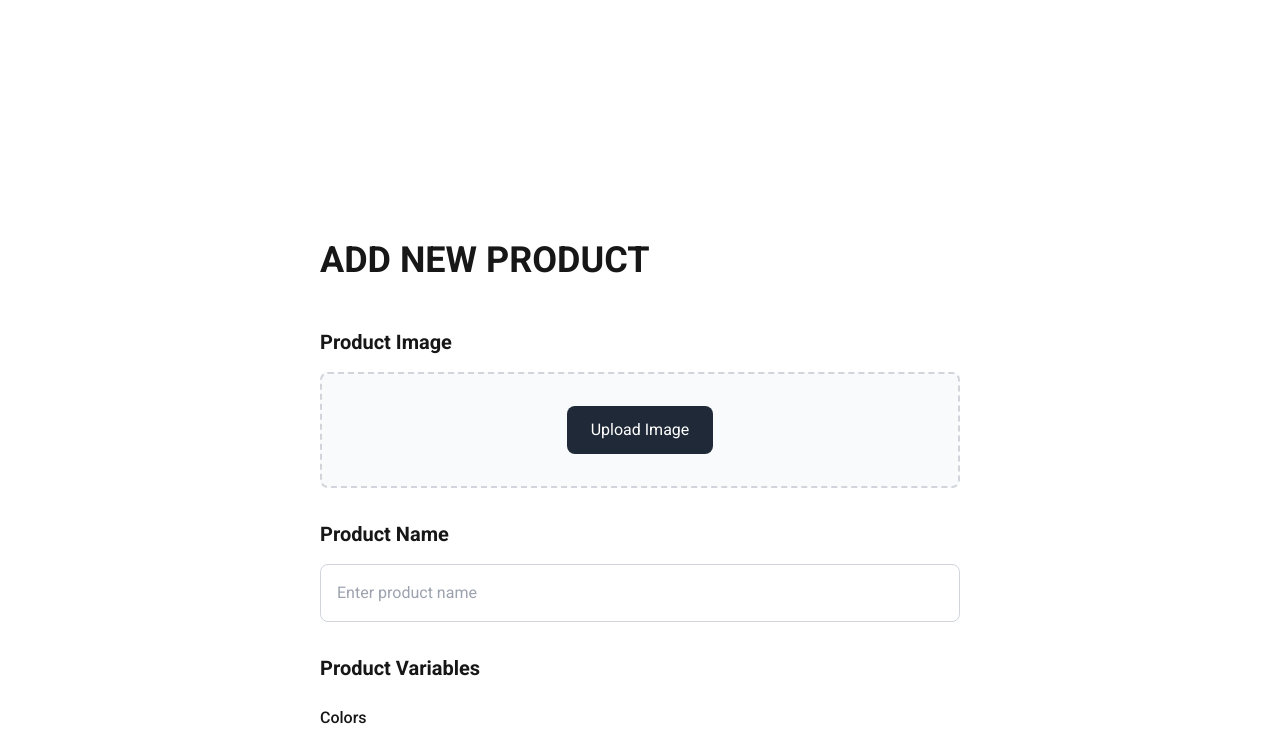
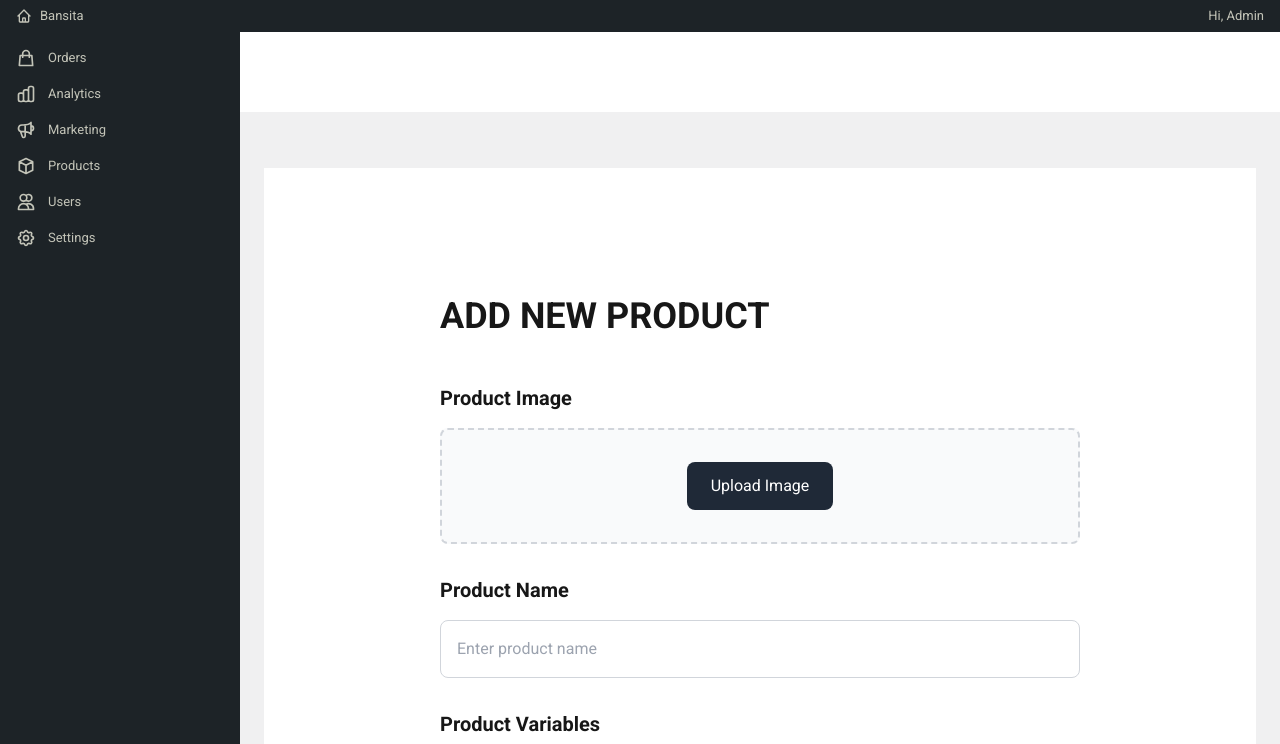
Before and after one commit to okurutjoseph/bansita, a Next.js app: page /admin/products/add-product in a window 1280 px wide. Shown: the top 744 px of the page. Built offline with nearby package versions, Linux system fonts and the light colour scheme; no server answers.

Commit message:
admin dashboard

```diff
--- /dev/null
+++ b/app/admin/components/AdminHeader.tsx
@@ -0,0 +1,51 @@
+'use client';
+
+import Link from 'next/link';
+import { useUser } from "@clerk/nextjs";
+
+const AdminHeader = () => {
+  const { user } = useUser();
+
+  return (
+    <div className="fixed top-0 left-0 right-0 w-full bg-[#1d2327] z-50">
+      <div className="max-w-screen-2xl mx-auto px-4 h-8 flex justify-between items-center font-roboto text-[13px] font-normal text-[#C3C4B8]">
+        {/* Home Link with Icon */}
+        <Link
+          href="/"
+          className="flex items-center gap-2 hover:text-white transition-colors"
+        >
+          <svg
+            className="w-4 h-4"
+            fill="none"
+            stroke="currentColor"
+            viewBox="0 0 24 24"
+          >
+            <path
+              strokeLinecap="round"
+              strokeLinejoin="round"
+              strokeWidth={2}
+              d="M3 12l2-2m0 0l7-7 7 7M5 10v10a1 1 0 001 1h3m10-11l2 2m-2-2v10a1 1 0 01-1 1h-3m-6 0a1 1 0 001-1v-4a1 1 0 011-1h2a1 1 0 011 1v4a1 1 0 001 1m-6 0h6"
+            />
+          </svg>
+          <span>Bansita</span>
+        </Link>
+
+        {/* User Info */}
+        <div className="flex items-center gap-3">
+          <span>Hi, {user?.firstName || 'Admin'}</span>
+          {user?.imageUrl && (
+            <div className="w-6 h-6 rounded-full overflow-hidden">
+              <img
+                src={user.imageUrl}
+                alt="Profile"
+                className="w-full h-full object-cover"
+              />
+            </div>
+          )}
+        </div>
+      </div>
+    </div>
+  );
+};
+
+export default AdminHeader;
--- /dev/null
+++ b/app/admin/components/AdminSidebar.tsx
@@ -0,0 +1,87 @@
+'use client';
+
+import Link from 'next/link';
+import { usePathname } from 'next/navigation';
+
+const menuItems = [
+  {
+    title: 'Orders',
+    icon: (
+      <svg className="w-5 h-5" fill="none" stroke="currentColor" viewBox="0 0 24 24">
+        <path strokeLinecap="round" strokeLinejoin="round" strokeWidth={2} d="M16 11V7a4 4 0 00-8 0v4M5 9h14l1 12H4L5 9z" />
+      </svg>
+    ),
+    href: '/admin/orders'
+  },
+  {
+    title: 'Analytics',
+    icon: (
+      <svg className="w-5 h-5" fill="none" stroke="currentColor" viewBox="0 0 24 24">
+        <path strokeLinecap="round" strokeLinejoin="round" strokeWidth={2} d="M9 19v-6a2 2 0 00-2-2H5a2 2 0 00-2 2v6a2 2 0 002 2h2a2 2 0 002-2zm0 0V9a2 2 0 012-2h2a2 2 0 012 2v10m-6 0a2 2 0 002 2h2a2 2 0 002-2m0 0V5a2 2 0 012-2h2a2 2 0 012 2v14a2 2 0 01-2 2h-2a2 2 0 01-2-2z" />
+      </svg>
+    ),
+    href: '/admin/analytics'
+  },
+  {
+    title: 'Marketing',
+    icon: (
+      <svg className="w-5 h-5" fill="none" stroke="currentColor" viewBox="0 0 24 24">
+        <path strokeLinecap="round" strokeLinejoin="round" strokeWidth={2} d="M11 5.882V19.24a1.76 1.76 0 01-3.417.592l-2.147-6.15M18 13a3 3 0 100-6M5.436 13.683A4.001 4.001 0 017 6h1.832c4.1 0 7.625-1.234 9.168-3v14c-1.543-1.766-5.067-3-9.168-3H7a3.988 3.988 0 01-1.564-.317z" />
+      </svg>
+    ),
+    href: '/admin/marketing'
+  },
+  {
+    title: 'Products',
+    icon: (
+      <svg className="w-5 h-5" fill="none" stroke="currentColor" viewBox="0 0 24 24">
+        <path strokeLinecap="round" strokeLinejoin="round" strokeWidth={2} d="M20 7l-8-4-8 4m16 0l-8 4m8-4v10l-8 4m0-10L4 7m8 4v10M4 7v10l8 4" />
+      </svg>
+    ),
+    href: '/admin/products'
+  },
+  {
+    title: 'Users',
+    icon: (
+      <svg className="w-5 h-5" fill="none" stroke="currentColor" viewBox="0 0 24 24">
+        <path strokeLinecap="round" strokeLinejoin="round" strokeWidth={2} d="M12 4.354a4 4 0 110 5.292M15 21H3v-1a6 6 0 0112 0v1zm0 0h6v-1a6 6 0 00-9-5.197M13 7a4 4 0 11-8 0 4 4 0 018 0z" />
+      </svg>
+    ),
+    href: '/admin/users'
+  },
+  {
+    title: 'Settings',
+    icon: (
+      <svg className="w-5 h-5" fill="none" stroke="currentColor" viewBox="0 0 24 24">
+        <path strokeLinecap="round" strokeLinejoin="round" strokeWidth={2} d="M10.325 4.317c.426-1.756 2.924-1.756 3.35 0a1.724 1.724 0 002.573 1.066c1.543-.94 3.31.826 2.37 2.37a1.724 1.724 0 001.065 2.572c1.756.426 1.756 2.924 0 3.35a1.724 1.724 0 00-1.066 2.573c.94 1.543-.826 3.31-2.37 2.37a1.724 1.724 0 00-2.572 1.065c-.426 1.756-2.924 1.756-3.35 0a1.724 1.724 0 00-2.573-1.066c-1.543.94-3.31-.826-2.37-2.37a1.724 1.724 0 00-1.065-2.572c-1.756-.426-1.756-2.924 0-3.35a1.724 1.724 0 001.066-2.573c-.94-1.543.826-3.31 2.37-2.37.996.608 2.296.07 2.572-1.065z" />
+        <path strokeLinecap="round" strokeLinejoin="round" strokeWidth={2} d="M15 12a3 3 0 11-6 0 3 3 0 016 0z" />
+      </svg>
+    ),
+    href: '/admin/settings'
+  },
+];
+
+const AdminSidebar = () => {
+  const pathname = usePathname();
+
+  return (
+    <div className="fixed left-0 top-8 h-[calc(100vh-2rem)] w-60 bg-[#1d2327] text-[#C3C4B8] font-roboto text-[13px]">
+      <div className="py-2">
+        {menuItems.map((item) => (
+          <Link
+            key={item.title}
+            href={item.href}
+            className={`flex items-center gap-3 px-4 py-2 hover:text-white transition-colors ${
+              pathname === item.href ? 'bg-[#2c3338] text-white' : ''
+            }`}
+          >
+            {item.icon}
+            <span>{item.title}</span>
+          </Link>
+        ))}
+      </div>
+    </div>
+  );
+};
+
+export default AdminSidebar;
--- /dev/null
+++ b/app/admin/layout.tsx
@@ -0,0 +1,20 @@
+import AdminHeader from './components/AdminHeader';
+import AdminSidebar from './components/AdminSidebar';
+
+export default function AdminLayout({
+  children,
+}: {
+  children: React.ReactNode
+}) {
+  return (
+    <div className="min-h-screen bg-[#f0f0f1]">
+      <AdminHeader />
+      <AdminSidebar />
+      <main className="pl-60 pt-8">
+        <div className="p-6">
+          {children}
+        </div>
+      </main>
+    </div>
+  );
+}
--- /dev/null
+++ b/app/admin/orders/page.tsx
@@ -0,0 +1,8 @@
+export default function OrdersPage() {
+  return (
+    <div>
+      <h1 className="text-2xl font-semibold mb-4">Orders</h1>
+      {/* Orders content */}
+    </div>
+  );
+}
--- /dev/null
+++ b/next.config.js
@@ -0,0 +1,11 @@
+/** @type {import('next').NextConfig} */
+const nextConfig = {
+  images: {
+    domains: [
+      'img.clerk.com',
+      'images.clerk.dev'
+    ],
+  },
+}
+
+module.exports = nextConfig
```
